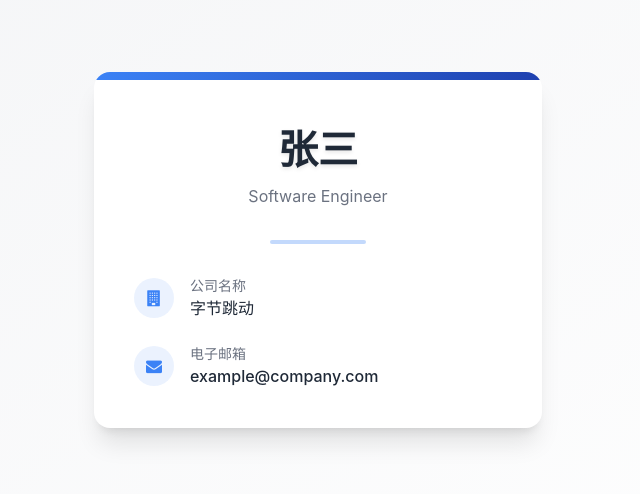
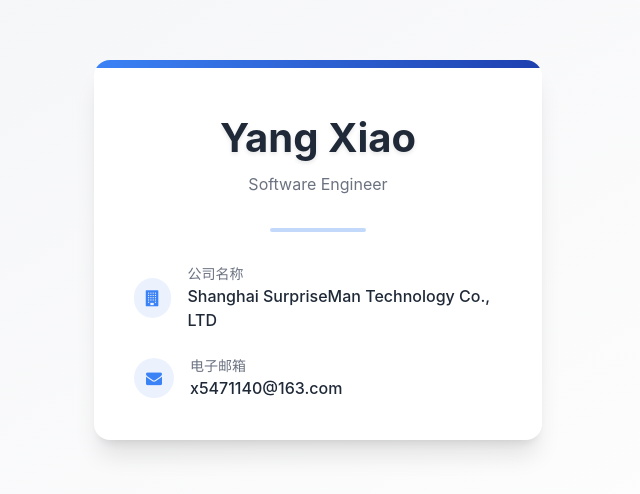
Before and after one commit to x5471140/x5471140.github.io, a plain HTML site: page index.html in a window 1280 px wide. Shown: the part 150-644 px from the top of the page, without its empty margins (322-962 px from the left). Drawn offline with nearby package versions, Linux system fonts and the light colour scheme.

Commit message:
界面内容修改

```diff
--- a/index.html
+++ b/index.html
@@ -63,7 +63,7 @@
     <div class="p-8 md:p-10">
       <!-- 个人姓名（移除头像后调整间距，保持居中） -->
       <div class="text-center mb-8 animate-fade-in">
-        <h1 class="text-[clamp(1.8rem,4vw,2.5rem)] font-bold text-gray-800 text-shadow">张三</h1>
+        <h1 class="text-[clamp(1.8rem,4vw,2.5rem)] font-bold text-gray-800 text-shadow">Yang Xiao</h1>
         <p class="text-gray-500 mt-1">Software Engineer</p>
       </div>
 
@@ -79,7 +79,7 @@
           </div>
           <div>
             <p class="text-sm text-gray-500">公司名称</p>
-            <p class="font-medium text-gray-800">字节跳动</p>
+            <p class="font-medium text-gray-800">Shanghai SurpriseMan Technology Co., LTD</p>
           </div>
         </div>
 
@@ -90,7 +90,7 @@
           </div>
           <div>
             <p class="text-sm text-gray-500">电子邮箱</p>
-            <a href="mailto:example@company.com" class="font-medium text-gray-800 hover:text-primary transition-custom">example@company.com</a>
+            <a href="mailto:example@company.com" class="font-medium text-gray-800 hover:text-primary transition-custom">x5471140@163.com</a>
           </div>
         </div>
       </div>
```
